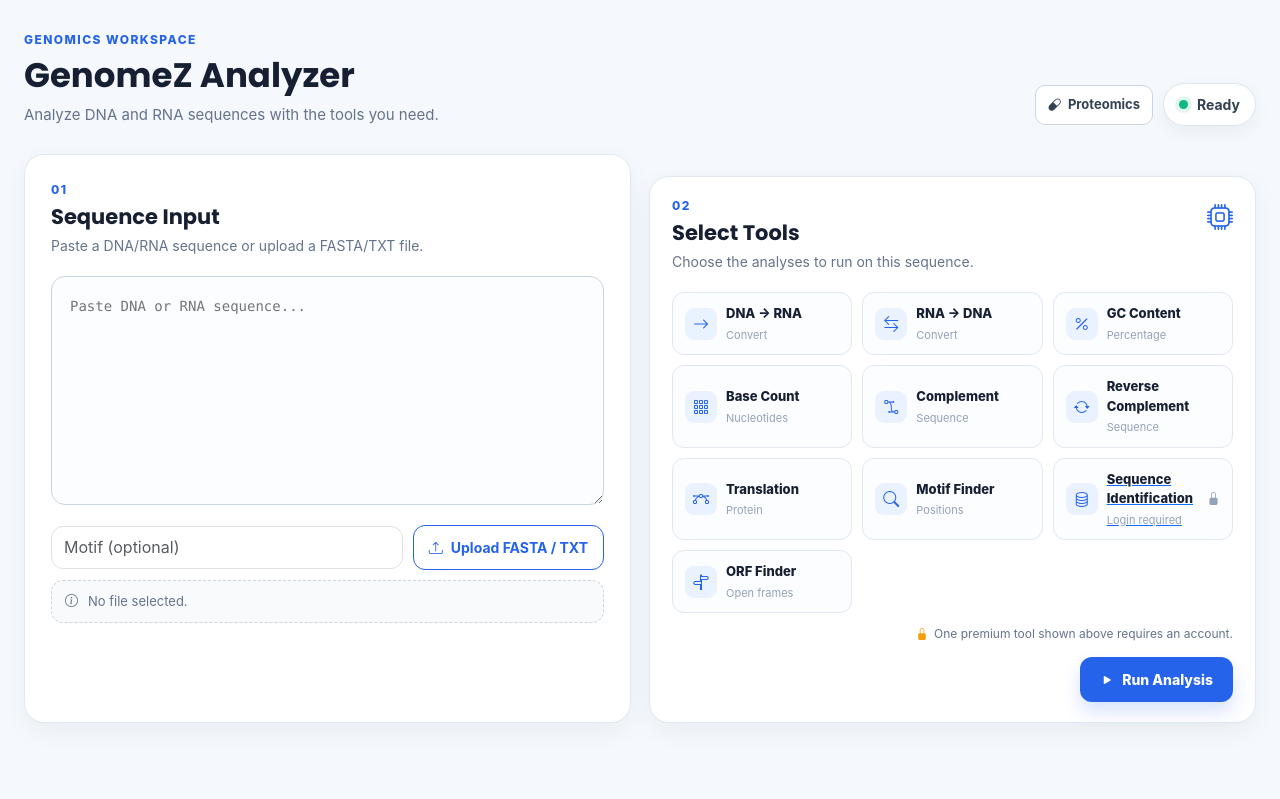
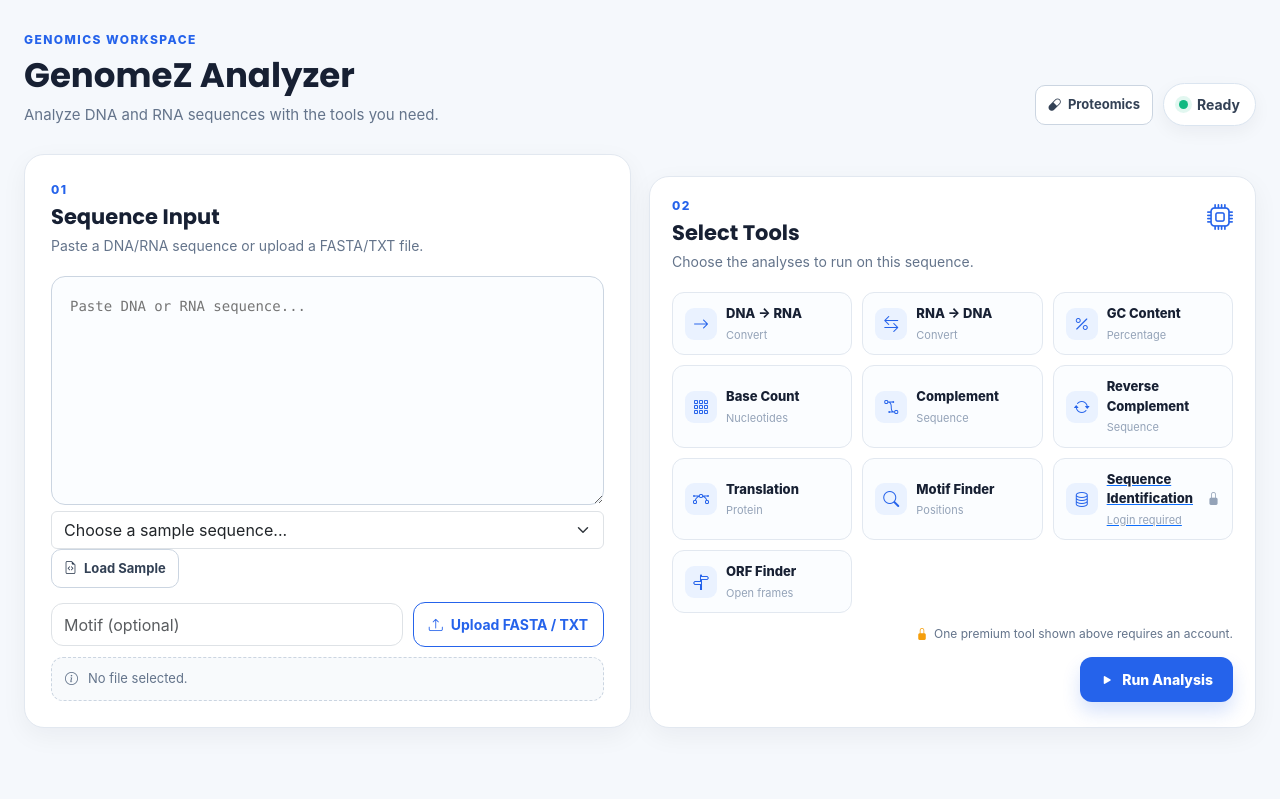
Before and after one commit to adityatiwari-git/GenomeZ, a Django app: page /analyzer/ in a window 1280 px wide. Shown: the part 73-872 px from the top of the page. Run offline with Django 5.2, Linux system fonts and the light colour scheme; some libraries are stand-ins or nearby versions.

Commit message:
Add DNA and RNA sample options to analyzer

```diff
--- a/templates/analyzer/analyzer.html
+++ b/templates/analyzer/analyzer.html
@@ -47,6 +47,18 @@
                         name="sequence"
                         rows="8"
                         placeholder="Paste DNA or RNA sequence...">{{ uploaded_sequence }}</textarea>
+
+                    <div class="sample-sequence-row">
+                        <select class="form-select" name="sample_sequence" aria-label="Choose a sample sequence">
+                            <option value="">Choose a sample sequence...</option>
+                            <option value="dna">DNA sample</option>
+                            <option value="rna">RNA sample</option>
+                        </select>
+                        <button type="submit" name="action" value="load_sample" class="secondary-button">
+                            <i class="bi bi-file-earmark-code"></i>
+                            Load Sample
+                        </button>
+                    </div>
 
                     <div class="compact-row">
                         <input
```
